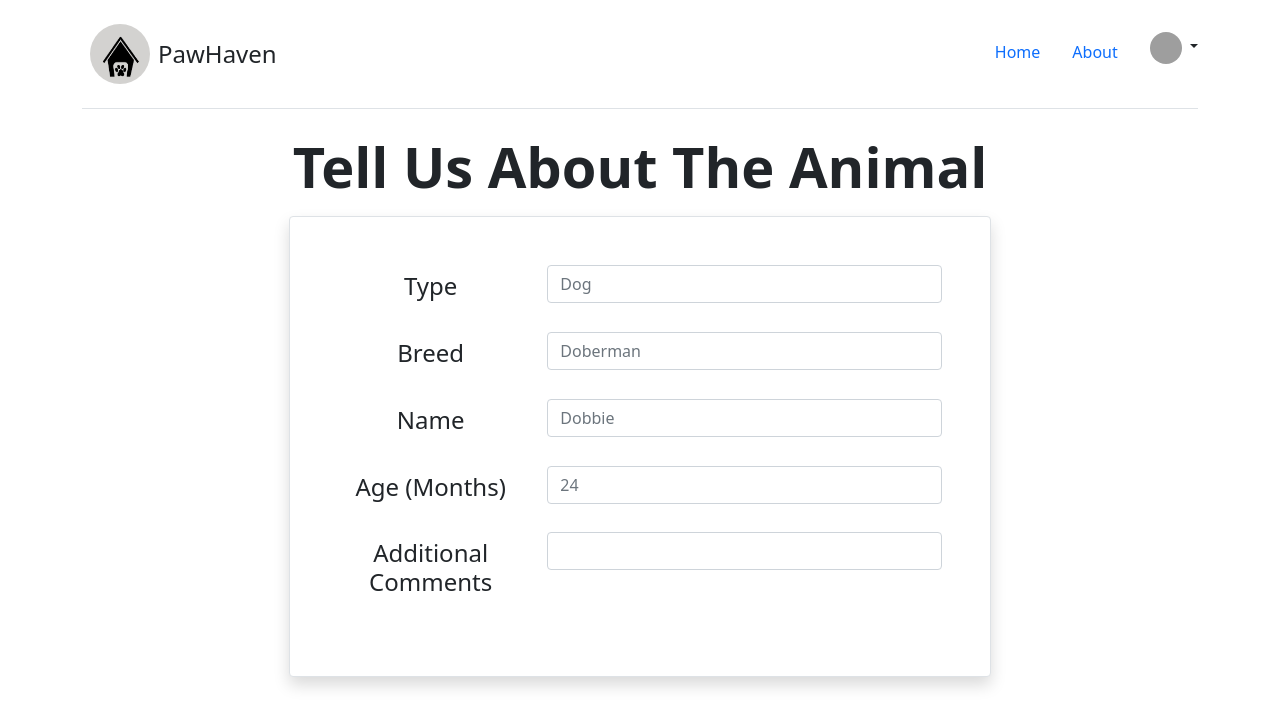
After one commit to Randy1812/PawHaven, a Python web app: template templates/animaladd.html in a window 1280 px wide. The commit adds this page. Shown: the top 727 px of the page. Run offline with Jinja, Linux system fonts and the light colour scheme; the template is opened without the code that fills it, so the values that code supplies are empty; some libraries are stand-ins or nearby versions; grey boxes are pictures that could not be loaded.

Commit message:
Added and changed stuff

```diff
--- /dev/null
+++ b/templates/animaladd.html
@@ -0,0 +1,83 @@
+<!DOCTYPE html>
+<html lang="en" dir="ltr">
+
+<head>
+  <meta charset="utf-8">
+  <title></title>
+  <link href="https://cdn.jsdelivr.net/npm/bootstrap@5.1.3/dist/css/bootstrap.min.css" rel="stylesheet" integrity="sha384-1BmE4kWBq78iYhFldvKuhfTAU6auU8tT94WrHftjDbrCEXSU1oBoqyl2QvZ6jIW3" crossorigin="anonymous">
+  <script src="https://kit.fontawesome.com/905b9ef0fa.js" crossorigin="anonymous"></script>
+</head>
+
+<body>
+  <div class="container">
+    <header class="d-flex flex-wrap justify-content-center py-3 mb-4 border-bottom">
+      <a href="/" class="d-flex align-items-center mb-3 mb-md-0 me-md-auto text-dark text-decoration-none">
+        <img src="..\static\images\logo.jpg" height="60px" width="60px" style="border-radius:50%" class="m-2 image-fluid">
+        <span class="fs-4">PawHaven</span>
+      </a>
+
+      <ul class="nav nav-pills m-3">
+        <li class="nav-item"><a href="#" class="nav-link">Home</a></li>
+        <li class="nav-item"><a href="#" class="nav-link">About</a></li>
+      </ul>
+      <div class="dropdown text-end mt-3">
+        <a href="#" class="d-block link-dark text-decoration-none dropdown-toggle" id="dropdownUser1" data-bs-toggle="dropdown" aria-expanded="false">
+          <img src="https://github.com/mdo.png" alt="mdo" width="32" height="32" class="rounded-circle">
+        </a>
+        <ul class="dropdown-menu text-small" aria-labelledby="dropdownUser1">
+          <li><a class="dropdown-item" href="#">Profile</a></li>
+          <li>
+            <hr class="dropdown-divider">
+          </li>
+          <li><a class="dropdown-item" href="#">Sign out</a></li>
+        </ul>
+      </div>
+    </header>
+  </div>
+  <div class="container-fluid w-75 text-center mx-auto">
+    <h1 class="display-4 fw-bold m-3">Tell Us About The Animal</h1>
+    <div class="card w-75 rounded border shadow mx-auto p-5">
+      <form>
+        <div class="row mb-3">
+          <label for="type" class="col-sm-4 col-form-label"><h4>Type</h4></label>
+          <div class="col-sm-8">
+            <input type="text" class="form-control" id="type" placeholder="Dog">
+          </div>
+        </div>
+
+        <div class="row mb-3">
+          <label for="breed" class="col-sm-4 col-form-label"><h4>Breed</h4></label>
+          <div class="col-sm-8">
+            <input type="text" class="form-control" id="breed" placeholder="Doberman">
+          </div>
+        </div>
+
+        <div class="row mb-3">
+          <label for="name" class="col-sm-4 col-form-label"><h4>Name</h4></label>
+          <div class="col-sm-8">
+            <input type="text" class="form-control" id="name" placeholder="Dobbie">
+          </div>
+        </div>
+
+        <div class="row mb-3">
+          <label for="age" class="col-sm-4 col-form-label"><h4>Age (Months)</h4></label>
+          <div class="col-sm-8">
+            <input type="text" class="form-control" id="age" placeholder="24">
+          </div>
+        </div>
+
+        <div class="row mb-3">
+          <label for="comments" class="col-sm-4 col-form-label"><h4>Additional Comments</h4></label>
+          <div class="col-sm-8">
+            <input type="text" class="form-control" id="comments">
+          </div>
+        </div>
+
+      </form>
+    </div>
+  </div>
+
+  <script src="https://cdn.jsdelivr.net/npm/bootstrap@5.1.3/dist/js/bootstrap.bundle.min.js" integrity="sha384-ka7Sk0Gln4gmtz2MlQnikT1wXgYsOg+OMhuP+IlRH9sENBO0LRn5q+8nbTov4+1p" crossorigin="anonymous"></script>
+</body>
+
+</html>
```
Also changed, not shown: static/css/login.css (+60 -32 lines), templates/login.html (+1 -16 lines), templates/register.html (added, +36 -0 lines).
